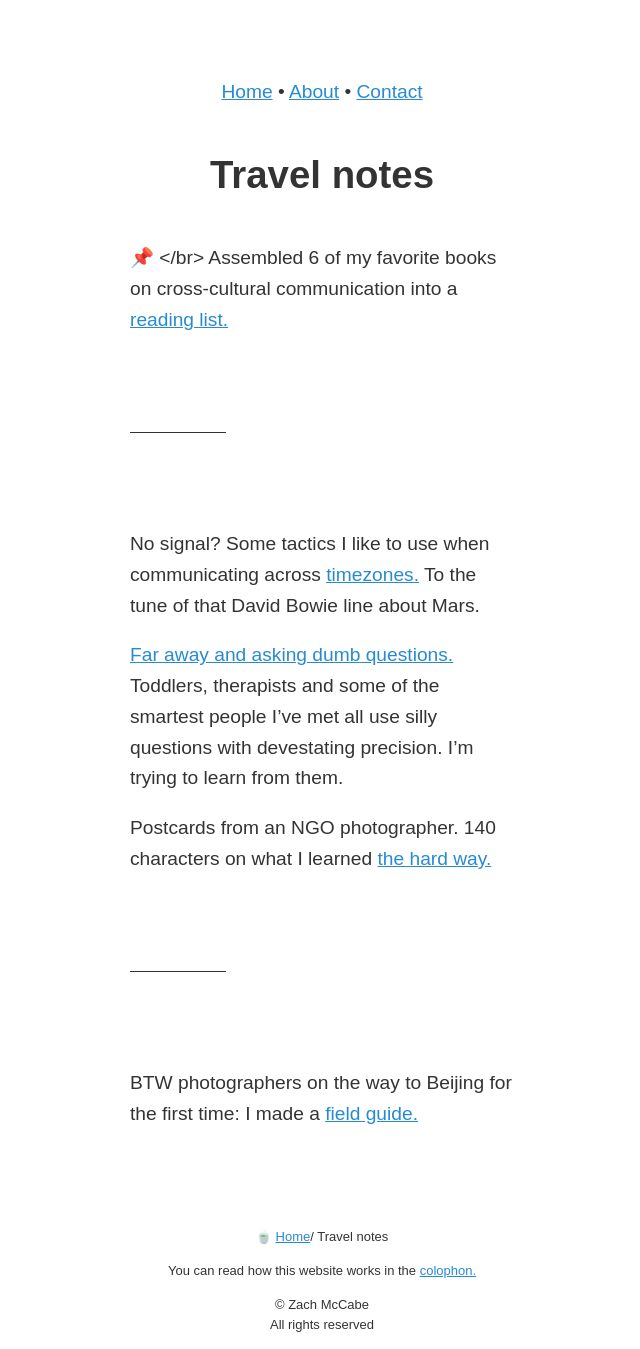
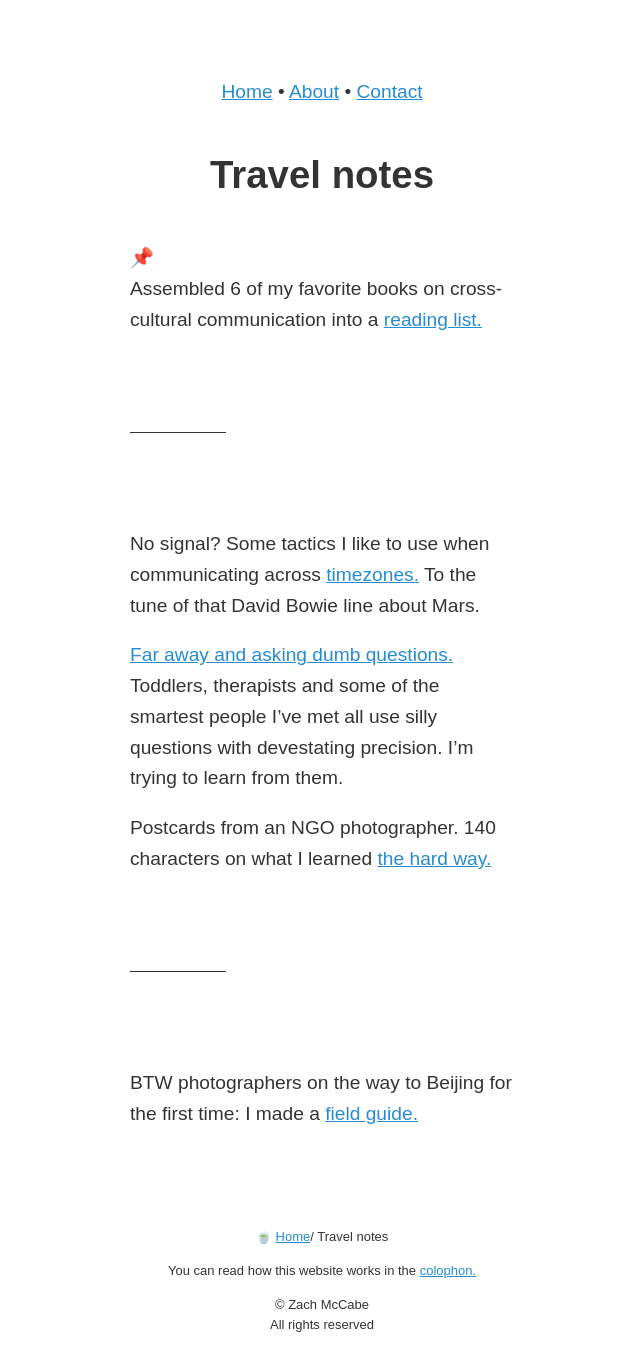
Before and after one commit to zachmccabe/zachmccabe.github.io, a Jekyll site: the page built from _travel/travel.md, in a window 1280 px wide. Shown: the whole page, without its empty margins (318-958 px from the left). Built offline with Jekyll 4.4.1, drawn with Linux system fonts in a browser that asks for light colours.

Commit message:
Update travel.md

```diff
--- a/_travel/travel.md
+++ b/_travel/travel.md
@@ -9,7 +9,7 @@ description: "A short but growing list of stuff I've written for friends who are
 
 
 
-📌 </br>
+📌<br/>
 Assembled 6 of my favorite books on cross-cultural communication into a [reading list.]
 
 [reading list.]: https://www.zachmccabe.com/travel/reading-list
```
